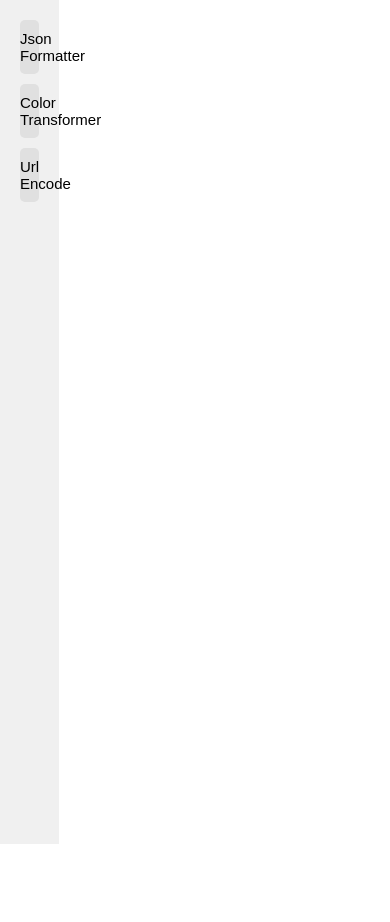
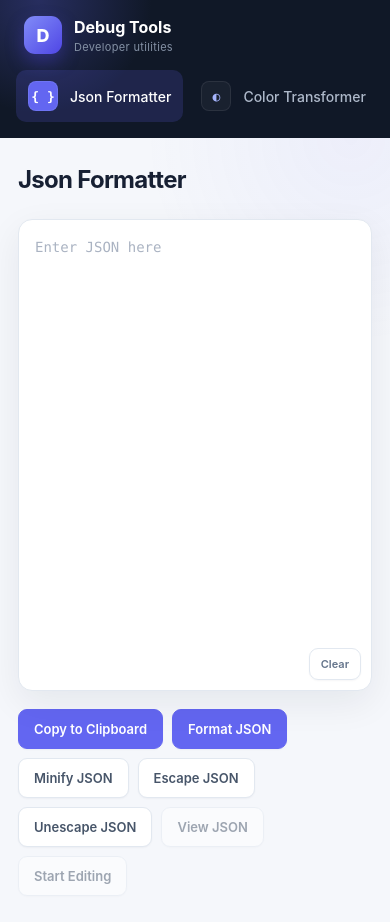
Before and after one commit to DoubleD0721/debug-tools-extension, a React (Create React App) app: page / in a window 390 px wide. Before the commit the page ends 844 px from the top, so only its background shows below. Built offline with nearby package versions, Linux system fonts and the light colour scheme.

Commit message:
Improve extension interface styling

```diff
--- a/src/App.jsx
+++ b/src/App.jsx
@@ -6,13 +6,20 @@ import ColorTransformer from './components/color_transformer';
 import './styles.scss';
 
 const SidebarButton = ({ buttonKey, title, selectedTab, onClick }) => {
+  const icons = {
+    'json-formatter': '{ }',
+    'color-transformer': '◐',
+    'url-encode': '↗',
+  };
+
   return (
     <button
       key={buttonKey}
       className={selectedTab === buttonKey ? 'active' : ''}
       onClick={() => onClick(buttonKey)}
     >
-      {title}
+      <span className="nav-icon">{icons[buttonKey]}</span>
+      <span>{title}</span>
     </button>
   );
 };
@@ -20,7 +27,7 @@ const SidebarButton = ({ buttonKey, title, selectedTab, onClick }) => {
 function App() {
   const [selectedTab, setSelectedTab] = useState(() => {
     const tab = localStorage.getItem('selectedTab');
-    return tab || '';
+    return tab || 'json-formatter';
   });
 
   useEffect(() => {
@@ -36,14 +43,29 @@ function App() {
   return (
     <div className="App">
       <div className="sidebar">
+        <div className="brand">
+          <div className="brand-mark">D</div>
+          <div>
+            <strong>Debug Tools</strong>
+            <span>Developer utilities</span>
+          </div>
+        </div>
+        <nav>
+          <p className="nav-label">TOOLS</p>
           {tabs.map((tab) => (
             <SidebarButton
+              key={tab.key}
               buttonKey={tab.key}
               title={tab.title}
               selectedTab={selectedTab}
               onClick={setSelectedTab}
             />
           ))}
+        </nav>
+        <div className="sidebar-footer">
+          <span className="status-dot" />
+          Runs locally
+        </div>
       </div>
       <div className="main-content">
         {selectedTab === 'json-formatter' && <JsonFormatter />}
--- a/src/components/color_transformer/color_transformer.jsx
+++ b/src/components/color_transformer/color_transformer.jsx
@@ -26,7 +26,7 @@ const rgbaStringToObject = (rgbaString) => {
 const InputWithLabel = ({ labelText, value, onChange, rows = 1, cols = 5 }) => {
   return (
     <div className={`input-area ${labelText.length > 2 ? 'column' : 'row'}`}>
-      <h3>{labelText}</h3>
+      <label>{labelText}</label>
       <textarea
         className="color-transformer-textarea"
         value={value}
@@ -99,13 +99,16 @@ const ColorTransformer = () => {
   ]
 
   return (
+    <div>
+      <h1>Color Transformer</h1>
       <div className="color-transformer-container">
-      <h1>Color Transformer</h1>
-      <div className="input-group">
+        <div className="input-group rgba-section">
+          <span className="section-label">RGBA COLOR</span>
           <div className="rgba-input-group">
             {rgbaTextAreaItem.map((item) => {
               return (
                 <InputWithLabel
+                  key={item.label}
                   labelText={item.label}
                   value={item.value}
                   onChange={item.onChange}
@@ -122,12 +125,15 @@ const ColorTransformer = () => {
         </div>
 
         <div className="button-group">
-        <button onClick={rgbaToHex}>rgba to hex</button>
-        <div className="color-preview" style={{ backgroundColor: previewColor }} />
-        <button onClick={hexToRgba}>hex to rgba</button>
+          <button onClick={rgbaToHex}>RGBA → HEX</button>
+          <div className="color-preview" style={{ backgroundColor: previewColor }}>
+            {!previewColor && <span>Preview</span>}
+          </div>
+          <button onClick={hexToRgba}>HEX → RGBA</button>
         </div>
 
-      <div className="input-group">
+        <div className="input-group hex-section">
+          <span className="section-label">HEX COLOR</span>
           <InputWithLabel
             labelText='Hex'
             value={hex}
@@ -136,6 +142,7 @@ const ColorTransformer = () => {
             cols="10"/>
         </div>
       </div>
+    </div>
   )
 }
 
--- a/src/components/json_formatter/json_formatter.jsx
+++ b/src/components/json_formatter/json_formatter.jsx
@@ -105,7 +105,7 @@ const JsonFormatter = () => {
 
   const highlightJson = (json) => {
     json = json.replace(/&/g, '&amp;').replace(/</g, '&lt;').replace(/>/g, '&gt;');
-    return json.replace(/("(\\u[a-zA-Z0-9]{4}|\\[^u]|[^\\"])*"(\s*:)?|\b(true|false|null)\b|-?\d+(?:\.\d*)?(?:[eE][+\-]?\d+)?)/g, (match) => {
+    return json.replace(/("(\\u[a-zA-Z0-9]{4}|\\[^u]|[^\\"])*"(\s*:)?|\b(true|false|null)\b|-?\d+(?:\.\d*)?(?:[eE][-+]?\d+)?)/g, (match) => {
       let cls = 'number';
       if (/^"/.test(match)) {
         cls = /:$/.test(match) ? 'key' : 'string';
--- a/src/components/json_formatter/json_formatter.styles.scss
+++ b/src/components/json_formatter/json_formatter.styles.scss
@@ -1,50 +1,54 @@
-// 定义变量
-$primary-color: #007bff;
-$primary-hover-color: #0056b3;
-$border-radius: 5px;
-$font-size-base: 18px;
-$font-size: 15px;
-$font-family-base: 'Arial', sans - serif;
-
 @mixin button-styles {
-  margin: 20px 10px;
-  padding: 10px 20px;
+  min-height: 40px;
+  padding: 9px 15px;
   cursor: pointer;
-  background-color: $primary-color;
-  color: white;
-  border: none;
-  border-radius: $border-radius;
-  font-size: $font-size;
+  color: #475569;
+  border: 1px solid var(--border);
+  border-radius: 9px;
+  background: var(--surface);
+  box-shadow: 0 1px 2px rgba(15, 23, 42, 0.04);
+  font-size: 13px;
+  font-weight: 600;
+  transition: all 160ms ease;
 
   &:hover {
-    background-color: $primary-hover-color;
+    border-color: #c7d2fe;
+    color: var(--primary-dark);
+    background: var(--primary-soft);
+    transform: translateY(-1px);
   }
 }
 
 @mixin font-styles {
-  font-family: $font-family-base;
-  font-size: $font-size-base;
-  font-weight: 500;
-  line-height: 1.25;
+  font-family: "SFMono-Regular", Consolas, "Liberation Mono", monospace;
+  font-size: 14px;
+  line-height: 1.65;
 }
 
 .editor-container {
-  height: 80vh;
-  width: 98%;
-  padding: 10px;
-  border: 1px solid #ccc;
-  border-radius: $border-radius;
-  justify-self: center;
+  height: 62vh;
+  min-height: 360px;
+  width: 100%;
+  padding: 20px;
+  border: 1px solid var(--border);
+  border-radius: var(--radius);
   position: relative;
+  background: var(--surface);
+  box-shadow: var(--shadow);
+  transition: border-color 160ms ease, box-shadow 160ms ease;
+
+  &:focus-within {
+    border-color: #c7d2fe;
+    box-shadow: 0 12px 36px rgba(79, 70, 229, 0.09), 0 0 0 3px rgba(99, 102, 241, 0.08);
+  }
 }
 
 .json-formatter-button-container {
   width: 100%;
-  flex: 1;
   display: flex;
-  flex-direction: row;
-  justify-content: center;
-  gap: 0px;
+  flex-wrap: wrap;
+  gap: 9px;
+  padding-top: 18px;
 }
 
 .json-formatter-textarea {
@@ -52,8 +56,14 @@ $font-family-base: 'Arial', sans - serif;
   width: 100%;
   height: 100%;
   border: none;
+  color: #263247;
+  background: transparent;
   outline: none;
   resize: none;
+
+  &::placeholder {
+    color: #aab3c2;
+  }
 }
 
 .json-formatter-pre {
@@ -75,17 +85,34 @@ $font-family-base: 'Arial', sans - serif;
   right: 10px;
   bottom: 10px;
   margin: 0;
-  padding: 5px 10px;
-  font-size: 12px;
+  min-height: 32px;
+  padding: 5px 11px;
+  color: #64748b;
+  background: rgba(255, 255, 255, 0.92);
+  font-size: 11px;
   z-index: 1;
 }
 
 .json-formatter-button-container button {
   @include button-styles();
+
+  &:first-child,
+  &:nth-child(2) {
+    border-color: var(--primary);
+    color: white;
+    background: var(--primary);
+
+    &:hover {
+      border-color: var(--primary-dark);
+      background: var(--primary-dark);
+    }
+  }
 }
 
 .json-formatter-button-container button.disabled {
   opacity: 0.5;
+  cursor: not-allowed;
+  transform: none;
 }
 
 .json-tree {
@@ -102,15 +129,14 @@ $font-family-base: 'Arial', sans - serif;
 }
 
 .toggle-container {
-  margin-right: 0;
-  color: #00000044;
+  color: #94a3b8;
 }
 
 .json-header {
   display: flex;
   cursor: pointer;
   user-select: none;
-  color: #666;
+  color: #64748b;
   flex-direction: row;
 }
 
@@ -123,25 +149,33 @@ $font-family-base: 'Arial', sans - serif;
 }
 
 .json-value {
-  color: #2ecc40;
+  color: #059669;
 }
 
 .key {
-  color: #d73a49;
+  color: #e11d48;
 }
 
 .string {
-  color: #032f62;
+  color: #0f766e;
 }
 
 .number {
-  color: #005cc5;
+  color: #2563eb;
 }
 
 .boolean {
-  color: #6f42c1;
+  color: #7c3aed;
 }
 
 .null {
-  color: #d23632;
+  color: #dc2626;
 }
+
+@media (max-width: 760px) {
+  .editor-container {
+    height: 56vh;
+    min-height: 320px;
+    padding: 14px;
+  }
+}
--- a/src/styles.scss
+++ b/src/styles.scss
@@ -1,6 +1,16 @@
-$font-size: 15px;
-$border-radius: 5px;
-$error-color: red;
+:root {
+  --primary: #6366f1;
+  --primary-dark: #4f46e5;
+  --primary-soft: #eef2ff;
+  --text: #172033;
+  --text-muted: #6b7280;
+  --border: #e2e8f0;
+  --surface: #ffffff;
+  --background: #f5f7fb;
+  --danger: #dc2626;
+  --shadow: 0 12px 36px rgba(15, 23, 42, 0.07);
+  --radius: 14px;
+}
 
 * {
   box-sizing: border-box;
@@ -8,62 +18,175 @@ $error-color: red;
 
 body {
   margin: 0;
-  padding: 0;
+  color: var(--text);
+  background: var(--background);
+  font-family: Inter, ui-sans-serif, -apple-system, BlinkMacSystemFont, "Segoe UI", sans-serif;
+  -webkit-font-smoothing: antialiased;
 }
 
-label {
-  font-weight: bold;
-  color: #555;
+button,
+textarea {
+  font: inherit;
 }
 
 h1 {
-  text-align: center;
+  margin: 0 0 24px;
+  font-size: clamp(24px, 3vw, 32px);
+  line-height: 1.2;
+  letter-spacing: -0.03em;
 }
 
 .App {
   display: flex;
-  height: 100vh;
-  width: 100vw;
+  min-height: 100vh;
+  width: 100%;
 }
 
 .sidebar {
-  width: 15%;
-  background-color: #f0f0f0;
-  padding: 20px;
-  box-sizing: border-box;
-  z-index: 1;
+  position: sticky;
+  top: 0;
+  display: flex;
+  width: 250px;
+  height: 100vh;
+  flex: 0 0 250px;
+  flex-direction: column;
+  padding: 28px 18px 20px;
+  color: #cbd5e1;
+  background:
+    radial-gradient(circle at 10% 0%, rgba(99, 102, 241, 0.28), transparent 30%),
+    #101827;
+}
+
+.brand {
+  display: flex;
+  align-items: center;
+  gap: 12px;
+  padding: 0 8px 34px;
+
+  strong,
+  span {
+    display: block;
+  }
+
+  strong {
+    color: white;
+    font-size: 16px;
+  }
+
+  span {
+    margin-top: 3px;
+    color: #8491a5;
+    font-size: 11px;
+    letter-spacing: 0.03em;
+  }
+}
+
+.brand-mark {
+  display: grid;
+  width: 38px;
+  height: 38px;
+  flex: 0 0 38px;
+  place-items: center;
+  border-radius: 11px;
+  color: white;
+  background: linear-gradient(135deg, #818cf8, #4f46e5);
+  box-shadow: 0 8px 18px rgba(79, 70, 229, 0.35);
+  font-size: 18px;
+  font-weight: 800;
+}
+
+.nav-label {
+  margin: 0 12px 10px;
+  color: #657188;
+  font-size: 10px;
+  font-weight: 700;
+  letter-spacing: 0.14em;
 }
 
 .sidebar button {
-  display: block;
+  display: flex;
+  align-items: center;
+  gap: 12px;
   width: 100%;
-  margin: 0;
-  padding: 0;
-  margin-bottom: 10px;
-  padding-top: 10px;
-  padding-bottom: 10px;
+  margin-bottom: 6px;
+  padding: 11px 12px;
   border: none;
-  background-color: #e0e0e0;
+  border-radius: 10px;
+  color: #aeb9ca;
+  background: transparent;
   cursor: pointer;
-  border-radius: $border-radius;
-  font-size: $font-size;
+  font-size: 14px;
+  font-weight: 500;
+  text-align: left;
+  transition: color 160ms ease, background 160ms ease, transform 160ms ease;
+
+  &:hover {
+    color: white;
+    background: rgba(255, 255, 255, 0.06);
+    transform: translateX(2px);
+  }
+}
+
+.nav-icon {
+  display: grid;
+  width: 30px;
+  height: 30px;
+  place-items: center;
+  border: 1px solid rgba(255, 255, 255, 0.08);
+  border-radius: 8px;
+  color: #a5b4fc;
+  background: rgba(255, 255, 255, 0.04);
+  font-family: ui-monospace, SFMono-Regular, Menlo, monospace;
+  font-size: 13px;
+  font-weight: 700;
 }
 
 .sidebar button.active {
-  background-color: #007bff;
   color: white;
+  background: rgba(99, 102, 241, 0.18);
+
+  .nav-icon {
+    border-color: rgba(129, 140, 248, 0.35);
+    color: white;
+    background: var(--primary);
+  }
+}
+
+.sidebar-footer {
+  display: flex;
+  align-items: center;
+  gap: 8px;
+  margin-top: auto;
+  padding: 14px 12px 0;
+  border-top: 1px solid rgba(255, 255, 255, 0.07);
+  color: #758299;
+  font-size: 12px;
+}
+
+.status-dot {
+  width: 7px;
+  height: 7px;
+  border-radius: 50%;
+  background: #34d399;
+  box-shadow: 0 0 0 4px rgba(52, 211, 153, 0.1);
 }
 
 .main-content {
-  width: 85%;
-  padding: 0;
-  box-sizing: border-box;
+  width: calc(100% - 250px);
+  min-width: 0;
+  padding: 40px clamp(24px, 4vw, 60px);
+  background:
+    radial-gradient(circle at 90% 0%, rgba(99, 102, 241, 0.06), transparent 24%),
+    var(--background);
 }
 
 .error-message {
-  color: $error-color;
   display: flex;
   justify-content: center;
+  margin-top: 12px;
+  color: var(--danger);
+  font-size: 13px;
+  font-weight: 600;
 }
 
 .toast {
@@ -71,10 +194,12 @@ h1 {
   bottom: 20px;
   left: 50%;
   transform: translateX(-50%);
-  background-color: #333;
+  padding: 11px 18px;
+  border: 1px solid rgba(255, 255, 255, 0.12);
+  border-radius: 10px;
   color: white;
-  padding: 10px 20px;
-  border-radius: 5px 5px 5px 5px;
+  background: #172033;
+  box-shadow: 0 12px 30px rgba(15, 23, 42, 0.22);
   opacity: 0;
   animation: fadeInOut 3s ease-in-out;
   z-index: 9999;
@@ -86,3 +211,42 @@ h1 {
   90% { opacity: 1; transform: translateX(-50%) translateY(0); }
   100% { opacity: 0; transform: translateX(-50%) translateY(100%); }
 }
+
+@media (max-width: 760px) {
+  .App {
+    display: block;
+  }
+
+  .sidebar {
+    position: static;
+    width: 100%;
+    height: auto;
+    padding: 16px;
+  }
+
+  .brand {
+    padding-bottom: 16px;
+  }
+
+  .sidebar nav {
+    display: flex;
+    gap: 6px;
+    overflow-x: auto;
+  }
+
+  .nav-label,
+  .sidebar-footer {
+    display: none;
+  }
+
+  .sidebar button {
+    width: auto;
+    flex: 0 0 auto;
+    margin: 0;
+  }
+
+  .main-content {
+    width: 100%;
+    padding: 28px 18px;
+  }
+}
```
Also changed, not shown: src/components/color_transformer/color_transformer.styles.scss (+109 -44 lines), src/components/url_encode/url_encode.styles.scss (+62 -29 lines). Lines whose indentation alone changed are shown as unchanged.
